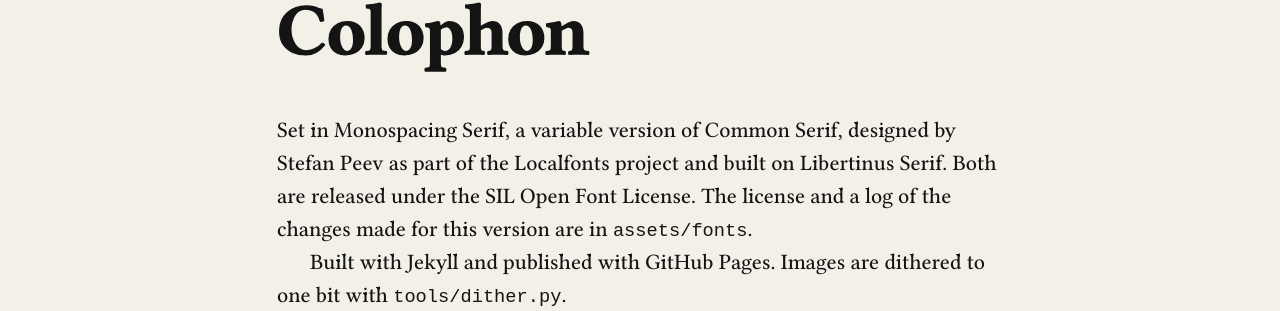
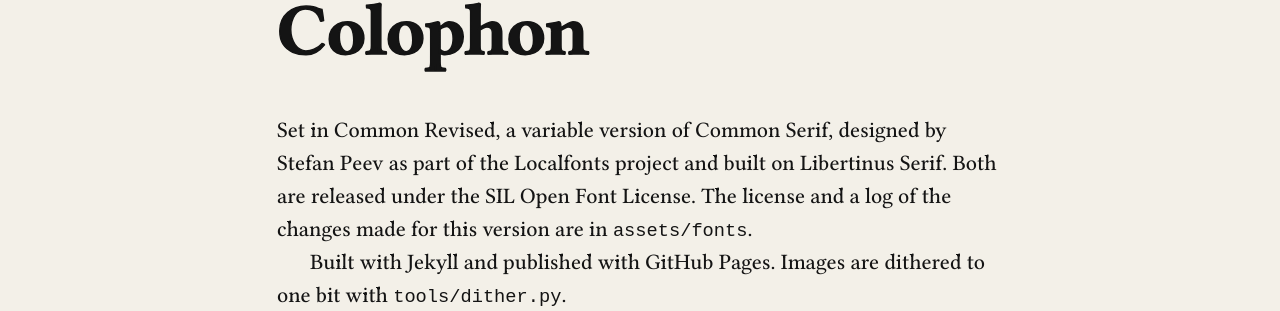
Before and after one commit to monospac-ing/book-template, a Jekyll site: the page built from _chapters/99-colophon.md, in a window 1280 px wide. Shown: the part 151-462 px from the top of the page. Built offline with Jekyll 4.4.1, drawn with Linux system fonts in a browser that asks for light colours.

Commit message:
Rename the variable serif to Common Revised
"Monospacing Serif" suggested a monospaced font. "Common Revised" keeps the
origin visible without using the Reserved Font Name "Common Serif".

Co-Authored-By: Claude Opus 5.5 <noreply@anthropic.com>
Claude-Session: https://claude.ai/code/session_01W1uKeeiRB8PtnNiu1gtQ4F

```diff
--- a/_chapters/99-colophon.md
+++ b/_chapters/99-colophon.md
@@ -3,6 +3,6 @@ title: Colophon
 order: 99
 ---
 
-Set in Monospacing Serif, a variable version of Common Serif, designed by Stefan Peev as part of the Localfonts project and built on Libertinus Serif. Both are released under the SIL Open Font License. The license and a log of the changes made for this version are in `assets/fonts`.
+Set in Common Revised, a variable version of Common Serif, designed by Stefan Peev as part of the Localfonts project and built on Libertinus Serif. Both are released under the SIL Open Font License. The license and a log of the changes made for this version are in `assets/fonts`.
 
 Built with Jekyll and published with GitHub Pages. Images are dithered to one bit with `tools/dither.py`.
--- a/assets/css/book.css
+++ b/assets/css/book.css
@@ -3,19 +3,19 @@
    Change the variables in :root first.
    ───────────────────────────────────────────── */
 
-/* Monospacing Serif: a variable build of Common Serif by Stefan Peev (SIL Open Font
+/* Common Revised: a variable build of Common Serif by Stefan Peev (SIL Open Font
    License), with every weight from 400 to 700 in one file per style. It is renamed
    because "Common Serif" is a Reserved Font Name; FONTLOG.txt lists the changes. */
 @font-face {
-  font-family: "Monospacing Serif";
-  src: url("../fonts/MonospacingSerif-VF.woff2") format("woff2");
+  font-family: "Common Revised";
+  src: url("../fonts/CommonRevised-VF.woff2") format("woff2");
   font-weight: 400 700;
   font-style: normal;
   font-display: swap;
 }
 @font-face {
-  font-family: "Monospacing Serif";
-  src: url("../fonts/MonospacingSerif-Italic-VF.woff2") format("woff2");
+  font-family: "Common Revised";
+  src: url("../fonts/CommonRevised-Italic-VF.woff2") format("woff2");
   font-weight: 400 700;
   font-style: italic;
   font-display: swap;
@@ -28,8 +28,8 @@
   --rule: #141414;
   --accent: #d7261e;          /* overridden by `accent` in _config.yml */
 
-  --display: "Monospacing Serif", "Libertinus Serif", Georgia, serif;   /* titles */
-  --text: "Monospacing Serif", "Libertinus Serif", Georgia, serif;      /* reading text */
+  --display: "Common Revised", "Libertinus Serif", Georgia, serif;   /* titles */
+  --text: "Common Revised", "Libertinus Serif", Georgia, serif;      /* reading text */
 
   /* The font is variable: any weight from 400 to 700 works, not just 400 and 700. */
   --text-weight: 460;         /* reading text */
```
Also changed, not shown: _chapters/02-type.md (+1 -1 lines), assets/fonts/FONTLOG.txt (+5 -4 lines), README.md, assets/fonts/CommonRevised-Italic-VF.woff2 (added), assets/fonts/CommonRevised-VF.woff2 (added), assets/fonts/MonospacingSerif-Italic-VF.woff2 (deleted), assets/fonts/MonospacingSerif-VF.woff2 (deleted).
